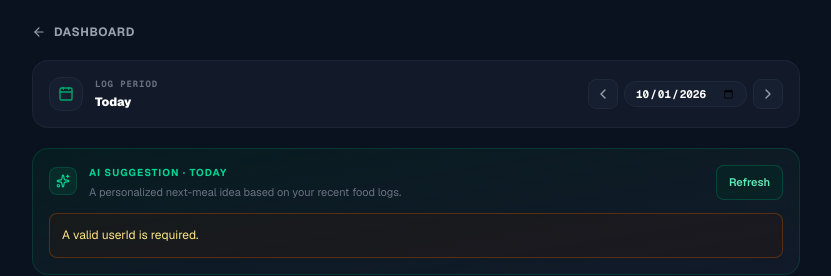
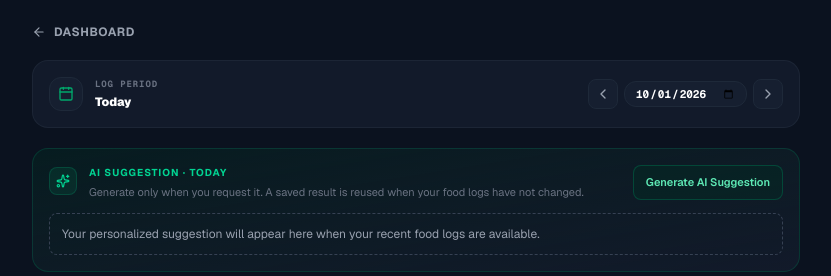
Before and after one commit to kencabrales/SDCA-NutriAI, a Next.js app: page /dashboard/diary in a window 1280 px wide. Shown: the top 276 px of the page, without its empty margins (224-1055 px from the left). Built offline with nearby package versions, Linux system fonts and the light colour scheme; no server answers; the database is empty; sample sign-in values are in the browser's storage.

Commit message:
Make Diary AI suggestion manual-only

```diff
--- a/app/dashboard/diary/page.js
+++ b/app/dashboard/diary/page.js
@@ -83,14 +83,13 @@ const fetchDailyLogs = useCallback(async (userId, dateStr) => {
 // every click. `forceRefresh` should only be true when a food log actually
 // changed for today; a plain page load/refresh leaves it false so the
 // backend serves its cached result instead of spending another AI call.
-const fetchMealSuggestion = useCallback(async (userId, { forceRefresh = false } = {}) => {
+const fetchMealSuggestion = useCallback(async (userId) => {
   if (!userId) return;
   setIsLoadingSuggestion(true);
   setMealSuggestionError('');
   setMealSuggestionMessage('');
   try {
     const params = new URLSearchParams({ userId: String(userId), date: getTodayPH() });
-    if (forceRefresh) params.set('refresh', 'true');
     const res = await fetch('/api/ai/insights?' + params.toString(), { cache: 'no-store' });
     const data = await res.json().catch(() => ({}));
 
@@ -100,7 +99,7 @@ const fetchMealSuggestion = useCallback(async (userId, { forceRefresh = false }
       setMealSuggestionError(data.error || data.warning || data.message || 'NutriAI could not generate a suggestion right now.');
     }
   } catch (err) {
-    console.error('Failed to fetch meal suggestion:', err);
+    console.error('Failed to load AI meal suggestion:', err);
     setMealSuggestionError(err?.message || 'Could not connect to the NutriAI service.');
   } finally {
     setIsLoadingSuggestion(false);
@@ -118,13 +117,12 @@ useEffect(() => {
     const parsedUser = JSON.parse(session);
     setUser(parsedUser);
     fetchDailyLogs(parsedUser.id || parsedUser._id, today);
-    fetchMealSuggestion(parsedUser.id || parsedUser._id);
 
     const savedWater = localStorage.getItem(`water_${today}`);
     if (savedWater) setWaterAmount(parseInt(savedWater, 10));
     setIsHydrated(true);
   }
-}, [router, fetchDailyLogs, fetchMealSuggestion]);
+}, [router, fetchDailyLogs]);
 
   // Browsing the calendar only ever changes which day's LOGS you're looking
   // at. It never touches the AI suggestion — that stays pinned to today.
@@ -410,16 +408,16 @@ if (res.ok) {
                 </div>
                 <div className="min-w-0">
                   <h4 className="text-[10px] font-bold text-emerald-400 uppercase tracking-widest mb-1">AI Suggestion · Today</h4>
-                  <p className="text-[11px] text-gray-500">A personalized next-meal idea based on your recent food logs.</p>
+                  <p className="text-[11px] text-gray-500">Generate only when you request it. A saved result is reused when your food logs have not changed.</p>
                 </div>
               </div>
               <button
                 type="button"
-                onClick={() => fetchMealSuggestion(user.id || user._id, { forceRefresh: true })}
+                onClick={() => fetchMealSuggestion(user.id || user._id)}
                 disabled={isLoadingSuggestion}
                 className="shrink-0 rounded-lg border border-emerald-800/60 bg-emerald-950/40 px-3 py-2 text-[11px] font-semibold text-emerald-300 hover:bg-emerald-900/40 disabled:opacity-50"
               >
-                {isLoadingSuggestion ? 'Analyzing…' : 'Refresh'}
+                {isLoadingSuggestion ? 'Analyzing…' : 'Generate AI Suggestion'}
               </button>
             </div>
 
```
